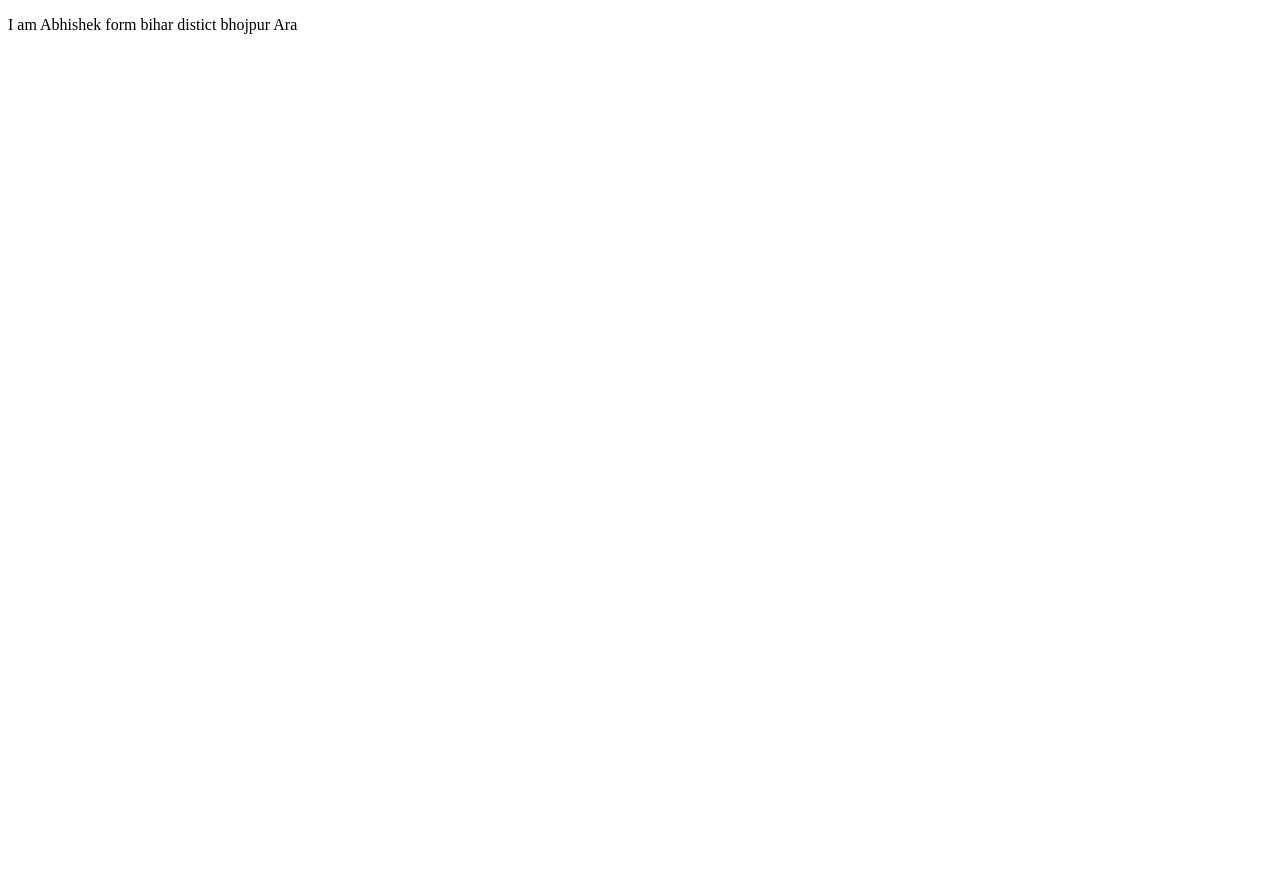
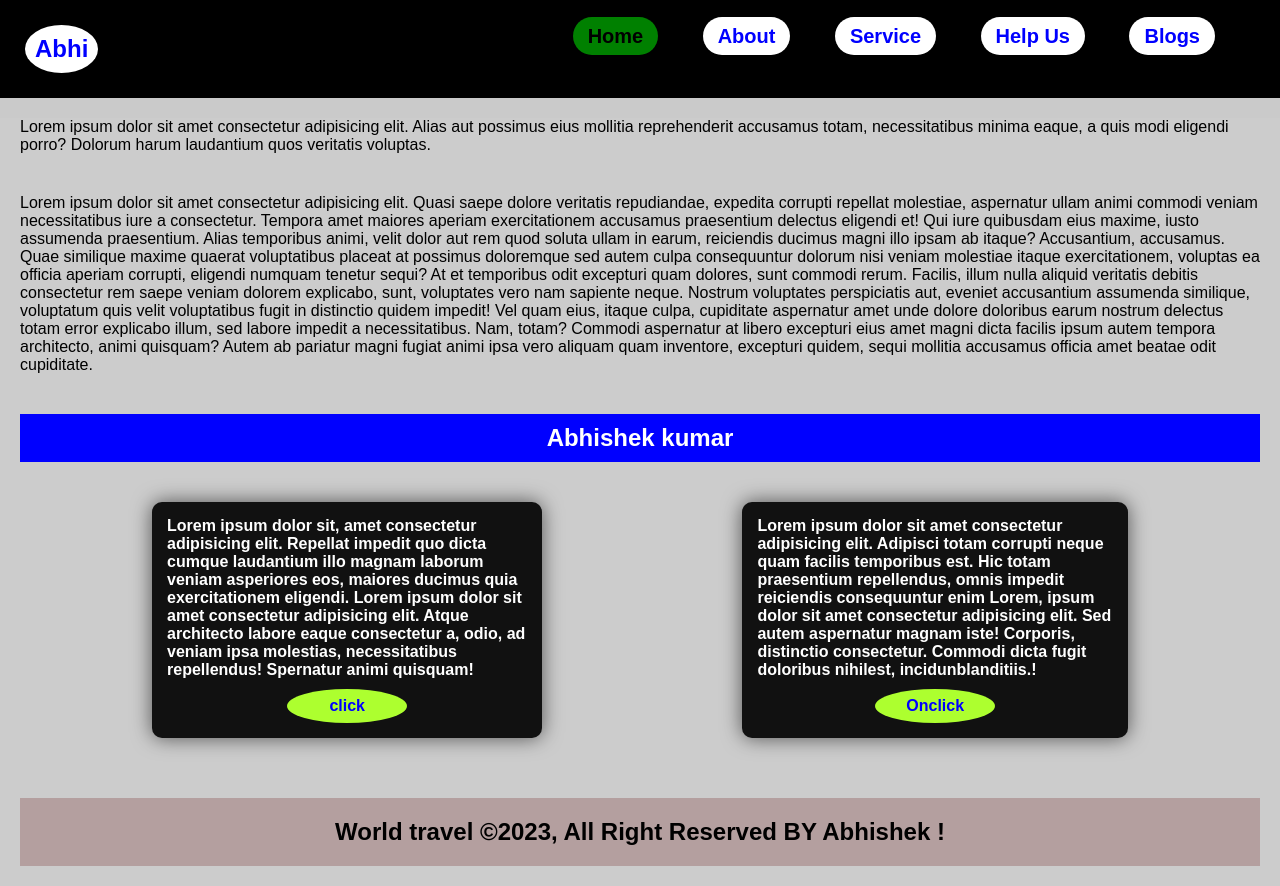
Before and after one commit to Abhishek6625/javaScript, a plain HTML site: page dom_js3/index.html in a window 1280 px wide. Before the commit the page ends 800 px from the top, so only its background shows below. Drawn offline with Linux system fonts and the light colour scheme.

Commit message:
java_script

```diff
--- /dev/null
+++ b/demo/index.js
@@ -0,0 +1,2 @@
+let a=document.querySelector('#body .header');
+const b =document.childElement("h1");
--- /dev/null
+++ b/demo/style.css
@@ -0,0 +1,57 @@
+* {
+    margin: 0px;
+    padding: 0px;
+    box-sizing: border-box;
+}
+
+
+.header {
+    width: 100%;
+    margin: auto;
+    display: flex;
+    justify-content: space-between;
+    align-items: center;
+    /* border: 2px solid blue; */
+    padding: 20px;
+    padding-left: 100px;
+    background-color: black;
+    color: white;
+  box-shadow: 0px 0px 20px rgba(1,1,1,0.2);
+}
+ul a{
+    margin-right: 40px;
+    color: blue;
+    padding: 10px;
+    text-decoration: none;
+    background-color: white;
+    border-radius: 15px;
+    text-transform: uppercase;
+
+}
+.home{
+    color: white;
+    background-color: blue;
+}
+a:hover{
+    color: white;
+    background: blue;
+    transition: 1s;
+}
+section{
+    width: 25%;
+    height: auto;
+    margin: auto;
+    border: 2px solid red;
+    padding: 60px 10px;
+    margin-top: 200px;
+}
+form .form{
+    color: blue;
+
+}
+.form_section{
+    display: flex;
+    flex-direction: column;
+    width: 300px;
+    font-size: 20px;
+}
--- a/dom_js3/index.html
+++ b/dom_js3/index.html
@@ -1,15 +1,78 @@
 <!DOCTYPE html>
 <html lang="en">
+
 <head>
     <meta charset="UTF-8">
     <meta http-equiv="X-UA-Compatible" content="IE=edge">
     <meta name="viewport" content="width=device-width, initial-scale=1.0">
     <title>Document</title>
     <link rel="stylesheet" href="style.css">
+    <link rel="stylesheet" href="https://cdnjs.cloudflare.com/ajax/libs/font-awesome/6.3.0/css/all.min.css"
+        integrity="sha512-SzlrxWUlpfuzQ+pcUCosxcglQRNAq/DZjVsC0lE40xsADsfeQoEypE+enwcOiGjk/bSuGGKHEyjSoQ1zVisanQ=="
+        crossorigin="anonymous" referrerpolicy="no-referrer" />
 </head>
+
 <body>
+    <nav class="nav_section">
+        <h1>Abhi</h1>
+        <div class="nav_item">
+            <a href="" class="Home">Home</a>
+            <a href="">About</a>
+            <a href="">Service</a>
+            <a href="">Help Us</a>
+            <a href="">Blogs</a>
+        </div>
+    </nav>
+    <section>
+        <div class="item">
+            <p>Lorem ipsum dolor sit amet consectetur adipisicing elit. Alias aut possimus eius mollitia reprehenderit
+                accusamus totam, necessitatibus minima eaque, a quis modi eligendi porro? Dolorum harum laudantium quos
+                veritatis voluptas.</p>
+            <p>Lorem ipsum dolor sit amet consectetur adipisicing elit. Quasi saepe dolore veritatis repudiandae,
+                expedita corrupti repellat molestiae, aspernatur ullam animi commodi veniam necessitatibus iure a
+                consectetur. Tempora amet maiores aperiam exercitationem accusamus praesentium delectus eligendi et! Qui
+                iure quibusdam eius maxime, iusto assumenda praesentium. Alias temporibus animi, velit dolor aut rem
+                quod soluta ullam in earum, reiciendis ducimus magni illo ipsam ab itaque? Accusantium, accusamus. Quae
+                similique maxime quaerat voluptatibus placeat at possimus doloremque sed autem culpa consequuntur
+                dolorum nisi veniam molestiae itaque exercitationem, voluptas ea officia aperiam corrupti, eligendi
+                numquam tenetur sequi? At et temporibus odit excepturi quam dolores, sunt commodi rerum. Facilis, illum
+                nulla aliquid veritatis debitis consectetur rem saepe veniam dolorem explicabo, sunt, voluptates vero
+                nam sapiente neque. Nostrum voluptates perspiciatis aut, eveniet accusantium assumenda similique,
+                voluptatum quis velit voluptatibus fugit in distinctio quidem impedit! Vel quam eius, itaque culpa,
+                cupiditate aspernatur amet unde dolore doloribus earum nostrum delectus totam error explicabo illum, sed
+                labore impedit a necessitatibus. Nam, totam? Commodi aspernatur at libero excepturi eius amet magni
+                dicta facilis ipsum autem tempora architecto, animi quisquam? Autem ab pariatur magni fugiat animi ipsa
+                vero aliquam quam inventore, excepturi quidem, sequi mollitia accusamus officia amet beatae odit
+                cupiditate.</p>
+
+        </div>
+
+        <h2>Abhishek kumar</h2>
+
+         <div class="box">
+           <div class="box_one">
+            <b>Lorem ipsum dolor sit, amet consectetur adipisicing elit. Repellat impedit quo dicta cumque laudantium illo magnam laborum veniam asperiores eos, maiores ducimus quia exercitationem eligendi. Lorem ipsum dolor sit amet consectetur adipisicing elit. Atque architecto labore eaque consectetur a, odio, ad veniam ipsa molestias, necessitatibus repellendus! Spernatur animi quisquam!</b>
+            <a href="">click</a>
+           </div>
+
+           <div class="box_one">
+            <b>Lorem ipsum dolor sit amet consectetur adipisicing elit. Adipisci totam corrupti neque quam facilis temporibus est. Hic totam praesentium repellendus, omnis impedit reiciendis consequuntur enim Lorem, ipsum dolor sit amet consectetur adipisicing elit. Sed autem aspernatur magnam iste! Corporis, distinctio consectetur. Commodi dicta fugit doloribus nihilest, incidunblanditiis.!</b>
+            <a href="">Onclick</a>
+           </div>
+
+         </div>
+
+
+    <footer>
+        <h2 class="footer"> World travel &copy;2023, All Right Reserved BY Abhishek !</h2>
+
+    </footer>
+
+    </section>
+
 
 
     <script src="./index.js"></script>
 </body>
+
 </html>
--- a/dom_js3/index.js
+++ b/dom_js3/index.js
@@ -1,12 +1,21 @@
-let a =document.querySelector('body');
-a.innerHTML="<h1>Hello World</h1>";
+let a =document.querySelector("section h2");
+a.style.backgroundColor="blue";
 console.log(a);
+let h3 =document.createElement("h3");
+let text =document.createTextNode("This is my text")
+let comment =document.createComment("Thia is my comment")
 
-let b =document.querySelector("h1");
-b.classList="demo";
+// console.log(box);
+box.forEach((columns) =>{
 
-console.log(b);
+    let box =document.querySelector(".box_one");
+    console.log(columns)
+    box.appendChild(h3)
+})
 
-let c =document.querySelector("body");
-c.innerHTML="<P>I am Abhishek form bihar distict bhojpur Ara</p>";
-console.log(c);
+// console.log(h3);
+// console.log(text);
+// console.log(comment);
+
+// h3.appendChild(text);
+// box.appendChild(h3)
--- a/dom_js3/style.css
+++ b/dom_js3/style.css
@@ -0,0 +1,102 @@
+*{
+    margin: 0px;
+    padding: 0px;
+    box-sizing: border-box;
+}
+body{
+    background: #ccc;
+    width: 100%;
+    height: 100%;
+    font-family: Arial, Helvetica, sans-serif;
+}
+.nav_section{
+    display: flex;
+    justify-content: space-between;
+    justify-items: center;
+    padding: 25px;
+    background-color: black;
+    color: white;
+    box-shadow: 0px 20px 0px rgba(1,1,1,0.01);
+}
+h1{
+    background-color: white;
+    padding: 10px;
+    color: blue;
+    border-radius: 50%;
+}
+
+.nav_item a{
+    display: inline;
+    text-decoration: none;
+    margin-right: 40px;
+    font-size: 20px;
+    font-weight: 700;
+    color: blue;
+    text-align: center;
+    background-color: white;
+    padding: 8px 15px;
+    border-radius: 20px;
+    transition: 2ms;
+}
+.nav_section .nav_item .Home{
+    background-color: green;
+    color: black;
+}
+a:hover{
+    color: black;
+    background-color: green;
+    transition: 2ms;
+}
+p{
+    padding: 20px;
+}
+h2{
+    font-weight: bold;
+    margin: 20px;
+    text-align: center;
+    padding: 10px;
+    background-color: green;
+    color: white;
+
+
+}
+.box{
+    width: 95%;
+    height: auto;
+    display: flex;
+    padding: 20px;
+    /* border: 2px solid red; */
+    margin: auto;
+}
+.box .box_one {
+    /* border: 2px solid blue; */
+    margin: 0px 100px;
+    padding: 15px;
+    background-color: #111;
+    color: white;
+    border-radius: 10px;
+    box-shadow: 0px 0px 20px rgba(1, 1, 1, 0.6);
+}
+
+
+.box a{
+    /* border: 2px solid red; */
+    padding: 8px 12px;
+    color: blue;
+    display: flex;
+    justify-content: center;
+    width: 120px;
+    margin: auto;
+    margin-top: 10px;
+    font-weight: bold;
+    text-decoration: none;
+    background-color:greenyellow;
+    border-radius: 50%;
+
+}
+.footer{
+    color: black;
+    margin-top: 40px;
+    padding: 20px;
+    background-color: #a4808094;
+}
```
Also changed, not shown: demo/index.html (added, +52 -0 lines), dom_js2/index.html (+1 -1 lines), side_bar3/index.html (+0 -1 lines), java-file/index.html (added), java-file/index.js (added).
